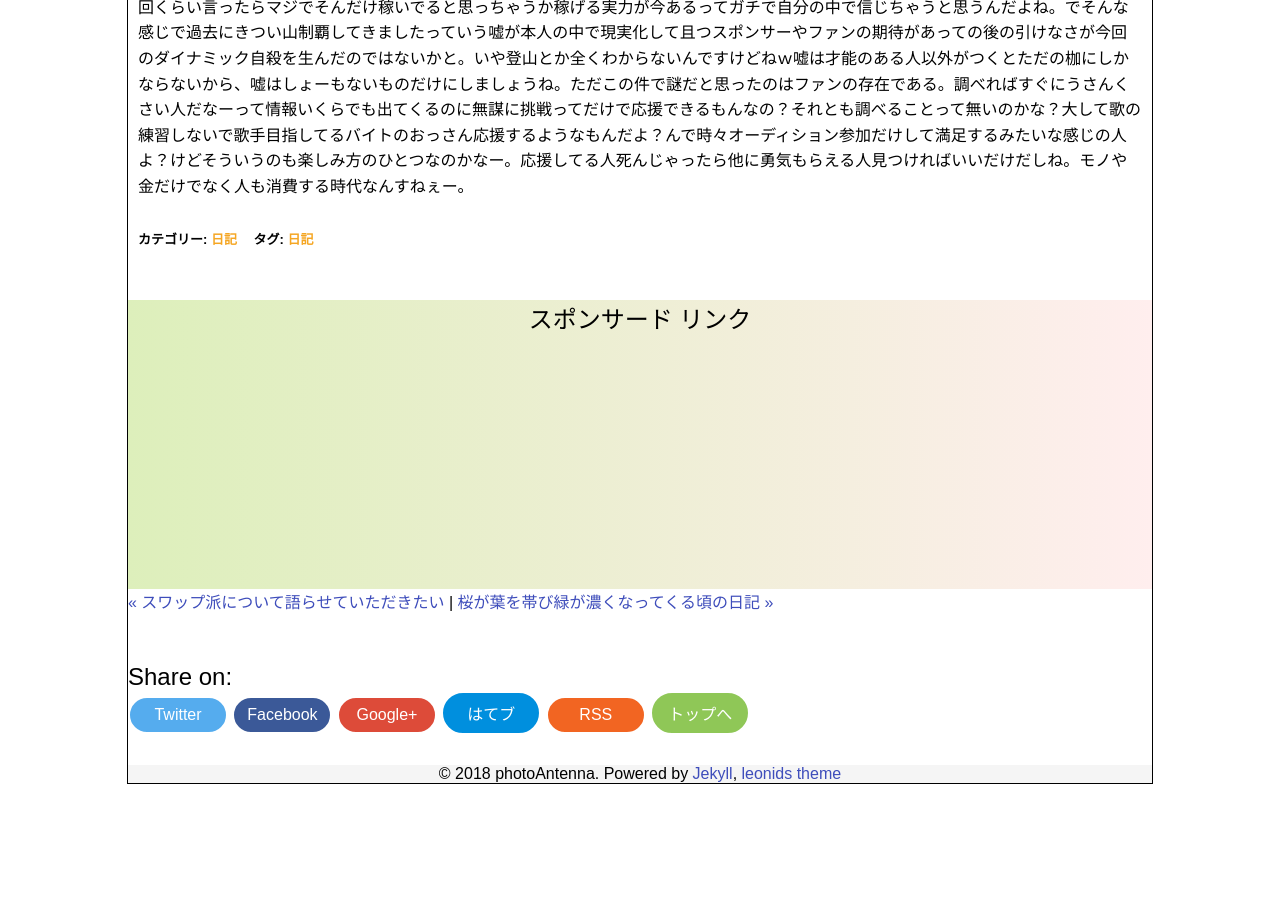
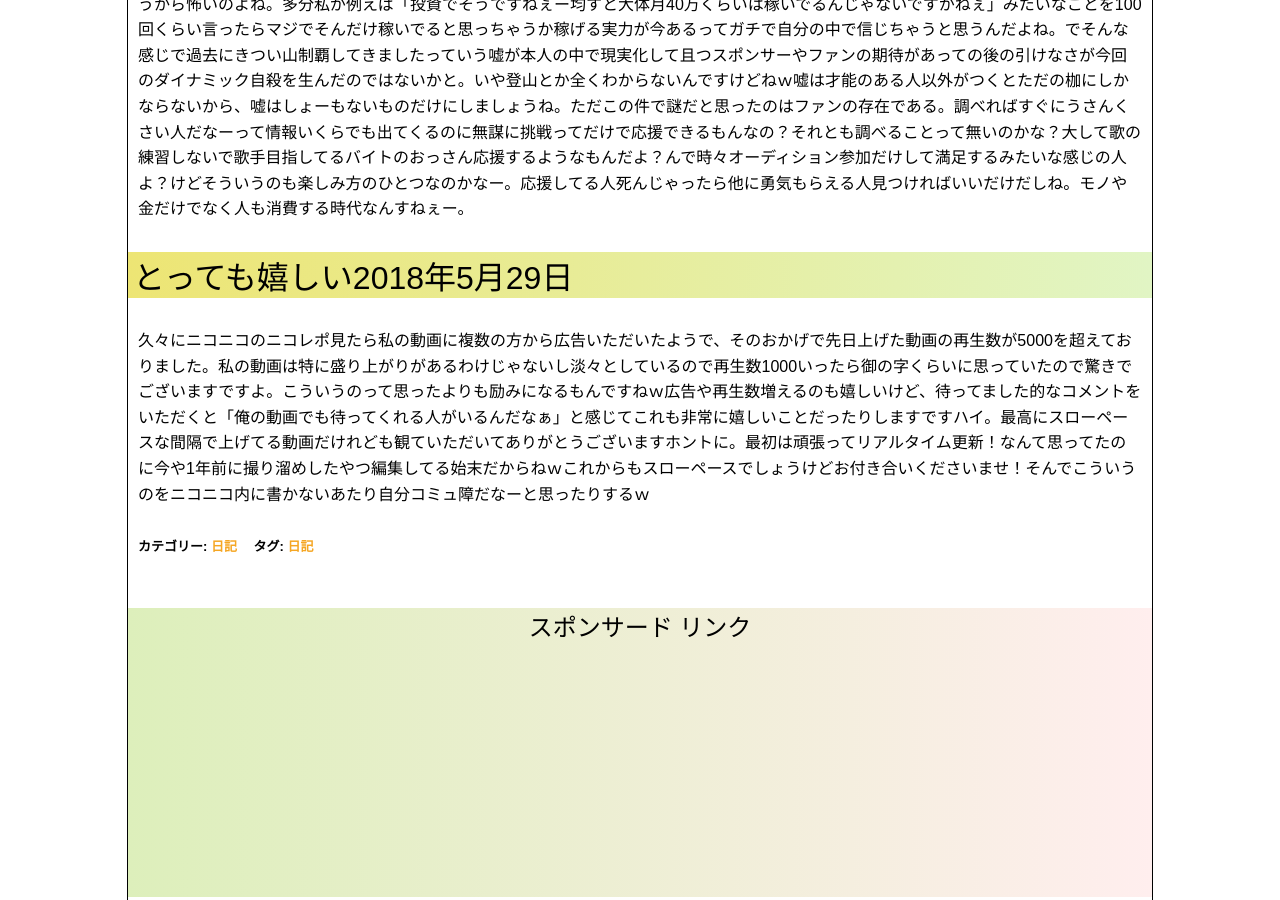
Before and after one commit to photoantenna/photoantenna.github.io, a Jekyll site: the page built from _posts/2018-05-04-diary.md, in a window 1280 px wide and 900 px high, scrolled down 4283 px. Built offline with Jekyll 4.4.1, drawn with Linux system fonts in a browser that asks for light colours; before the commit the page ends 5075 px from its top, so only the background shows below that; some of the changed text lies outside the part shown.

Commit message:
日記更新

```diff
--- a/_posts/2018-05-04-diary.md
+++ b/_posts/2018-05-04-diary.md
@@ -2,12 +2,12 @@
 layout: post
 title: "田んぼが鮮やかな緑色に染まる頃の日記"
 permalink: diary08
-excerpt: "updated2018-05-24,日常のことや出来事に対する自分の反応を文章化していこうのコーナーです。特にテーマも設けずにつらつらと書いていくとっても楽しいコーナーです。見る人にとって楽しいコーナーかどうかは定かではありませんよー"
+excerpt: "updated2018-05-29,日常のことや出来事に対する自分の反応を文章化していこうのコーナーです。特にテーマも設けずにつらつらと書いていくとっても楽しいコーナーです。見る人にとって楽しいコーナーかどうかは定かではありませんよー"
 categories: "日記"
 tags: "日記"
-keywords: "ゴールデンウィーク, 移住, ネオジオミニ, pixelbook, 栗城, 日大"
+keywords: "ゴールデンウィーク, 移住, ネオジオミニ, pixelbook, 栗城, 日大, ニコニコ"
 mokuji: true
-update: 2018-05-24
+update: 2018-05-29
 image:
   feature: diary.jpg
 ---
@@ -49,3 +49,7 @@
 時事ネタふたつ。まず日大アメフット部のビッグバンタックルニュース。アメスポチームのブライアンもドン引きのMAX2発動って感じでしたねぇ。タックルかました選手はおそらくものすごい葛藤の後に事故を起こしてすぐに涙し強く自責したと言う。タッチの差で気付くのが遅かったパターン、時々あることですな。後悔先に立たずとはまさにこのこと。でも後悔は誰にでもあるからね、今後似たような後悔しなければいいんすよこれホント。で問題は監督の方ね。監督ってだけじゃなくてどうやら日大の中でも偉いポジションの人物らしい。これは完全にダウトなパターンですよ。偉い人って偉いのが当たり前だから段々感覚がズレてきちゃうんだよねきっと。今回みたいなあからさまじゃないけどアウトな指示を呼吸するように指示してきた過去があるんじゃないの？って勘ぐっちゃうよね。って本人は今回の件は指示してないって関与を否定してるわけだけども。だとしたら選手の謝罪会見の時点で一緒に出るのが一般的な感覚だと思うんだけどね。自分関係ないんだから公に出ても余裕っしょ的な感じでさ。監督不行届きでした今後同じことのないように注意しときますーみたいなこと言って終わりじゃないのさ。で監督は入院したっぽいしその行動はさすがにテンプレすぎるやないかーいって超外野のワタクシは思いますですよｗあと事件後、公に出るまでタイムラグあったけど、このご時世でそれは完全に悪手だと思いますよ。偉いおじさん達はそういう世代ってのあるけどネットの超監視社会をあまりにも軽視しておるね。これが20年前だったらマスコミだけ日大パワーなりなんなりで黙らせとけば終わったかもしれないけど今は黙ってると世論はどんどん本人にとって不利な方に向くからね。もし次に誰かに何かアウトな指示してバレたらすぐに出てくるんだよ。こういうニュース見ると偉い立場の人間になるってデメリットばっかりじゃねーかって思っちゃうなー。私は自制心が強い人間じゃないからまず人間性が腐るだろうしなー。「お前それ上司じゃなかったら会話成り立ってねーぞ」って突っ込みたくなる場面も日々の生活でしょっちゅうあるしね、誰にも指図せず、されずの立ち位置が一番気楽っすよホント。ってかアメフットっていう略し方ちょっと違和感あるねｗあと監督が出た会見で司会やってた日大の広報の人？は実は内部崩壊させるのが目的って説すごい好き。
 
 ふたつ目の時事ネタ。登山家がエベレストで死んだ件ね。あの人は前から蔑みの念を込めて下山家って言われてたけど、まず下山すら満足に出来てなかった時も多々あるからね。下山家ってのはちょっと違う。どっかに書いてあった登山芸人ってのが一番しっくり来るよ。この人はアレだよね、嘘つきすぎて本人の中でだけ経歴とか実力がホントになっちゃったパターンだよね多分。栗城さんの死を予言してたブログ記事見ると、登山断念するラインが安全というか引き返しやすい場所が殆どらしく、登る気の無さがしっかり伺えたらしいんだけど今回は明らかに目標が実力と乖離しまくっちゃってたらしい。本人の中で何かバランスが崩れているのではと指摘しておりました。それと経歴が大体嘘やんけっていうお話。まぁ嘘に関しては大きく問題視してなかったけど、嘘ってつき続けると本当にやったことあるって錯覚しちゃうから怖いのよね。多分私が例えば「投資でそうですねぇー均すと大体月40万くらいは稼いでるんじゃないですかねぇ」みたいなことを100回くらい言ったらマジでそんだけ稼いでると思っちゃうか稼げる実力が今あるってガチで自分の中で信じちゃうと思うんだよね。でそんな感じで過去にきつい山制覇してきましたっていう嘘が本人の中で現実化して且つスポンサーやファンの期待があっての後の引けなさが今回のダイナミック自殺を生んだのではないかと。いや登山とか全くわからないんですけどねｗ嘘は才能のある人以外がつくとただの枷にしかならないから、嘘はしょーもないものだけにしましょうね。ただこの件で謎だと思ったのはファンの存在である。調べればすぐにうさんくさい人だなーって情報いくらでも出てくるのに無謀に挑戦ってだけで応援できるもんなの？それとも調べることって無いのかな？大して歌の練習しないで歌手目指してるバイトのおっさん応援するようなもんだよ？んで時々オーディション参加だけして満足するみたいな感じの人よ？けどそういうのも楽しみ方のひとつなのかなー。応援してる人死んじゃったら他に勇気もらえる人見つければいいだけだしね。モノや金だけでなく人も消費する時代なんすねぇー。
+
+### とっても嬉しい2018年5月29日
+
+久々にニコニコのニコレポ見たら私の動画に複数の方から広告いただいたようで、そのおかげで先日上げた動画の再生数が5000を超えておりました。私の動画は特に盛り上がりがあるわけじゃないし淡々としているので再生数1000いったら御の字くらいに思っていたので驚きでございますですよ。こういうのって思ったよりも励みになるもんですねｗ広告や再生数増えるのも嬉しいけど、待ってました的なコメントをいただくと「俺の動画でも待ってくれる人がいるんだなぁ」と感じてこれも非常に嬉しいことだったりしますですハイ。最高にスローペースな間隔で上げてる動画だけれども観ていただいてありがとうございますホントに。最初は頑張ってリアルタイム更新！なんて思ってたのに今や1年前に撮り溜めしたやつ編集してる始末だからねｗこれからもスローペースでしょうけどお付き合いくださいませ！そんでこういうのをニコニコ内に書かないあたり自分コミュ障だなーと思ったりするｗ
```
